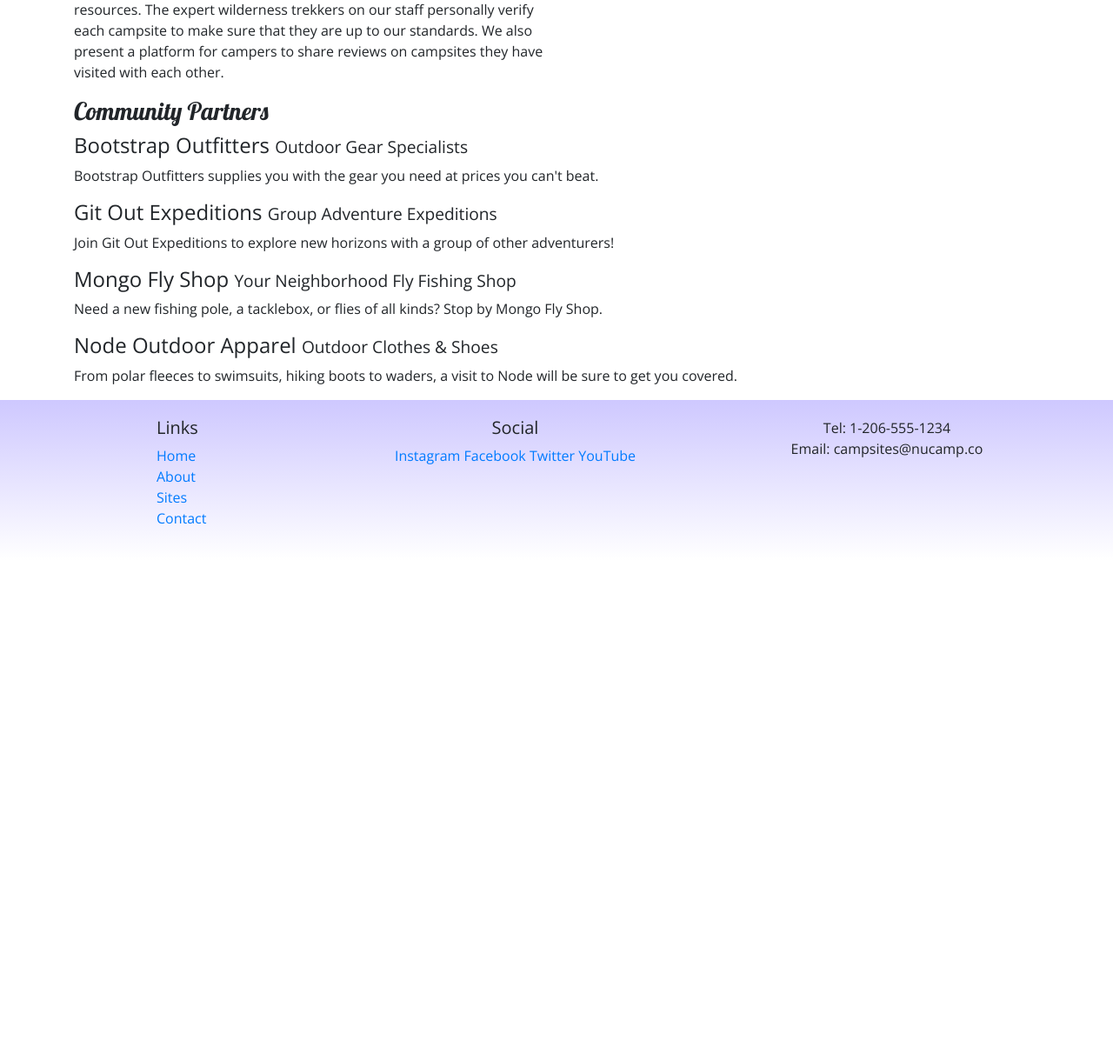
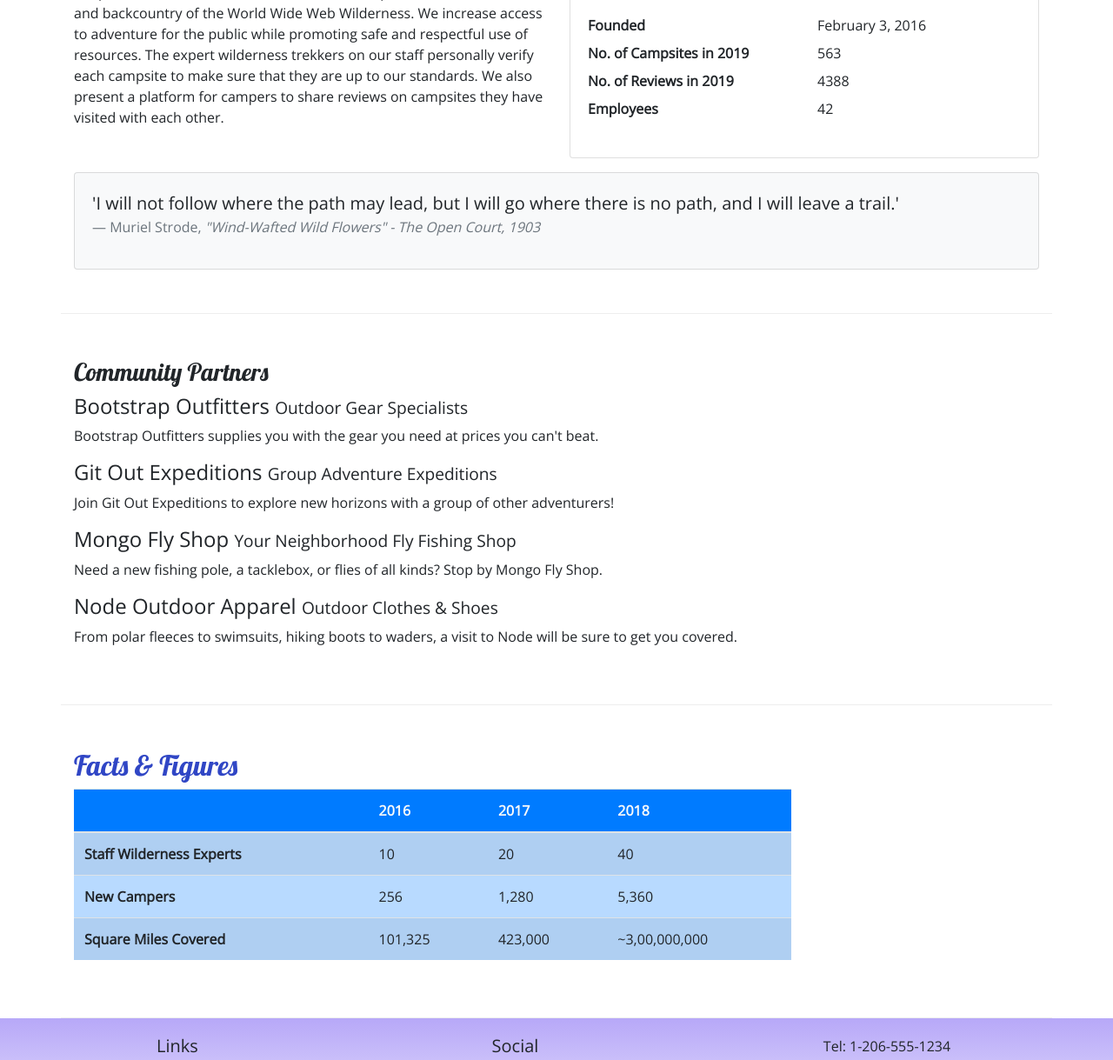
Before and after one commit to Mammirati15/bootstrap, a website: page aboutus.html in a window 1280 px wide. Shown: the part 443-1662 px from the top of the page at 87% size. Before the commit the page ends 1087 px from the top, so only its background shows below. Drawn offline with nearby package versions, Linux system fonts and the light colour scheme.

Commit message:
added forms, tables, images

```diff
--- a/aboutus.html
+++ b/aboutus.html
@@ -26,6 +26,9 @@
     <header class="jumbotron jumbotron-fluid">
       <div class="container">
         <div class="row">
+          <div class="col-4 col-sm-3 col-md-2 align-self-center">
+            <a href="index.html"><img src="img/logo.png" class="img-fluid" /></a>
+          </div>
           <div class="col">
             <h1>NuCamp</h1>
             <h2>a better way to camp</h2>
@@ -36,8 +39,9 @@
 
     <nav class="navbar navbar-expand-sm navbar-dark sticky-top">
       <div class="container">
+        <a class="navbar-brand" href="index.html"><img src="img/logo.png" height="30" width="30" /></a>
         <button
-          class="navbar-toggler ml-auto"
+          class="navbar-toggler"
           type="button"
           data-toggle="collapse"
           data-target="#nucampNavbar"
@@ -70,22 +74,38 @@
       </div>
     </div>
 
-
-      <div>
     <div class="container">
-          <div class="row">
+      <div class="row row-content">
         <div class="col-sm-6">
             <h3>Our Mission</h3>
-              <p>
-                We present a curated database of the best campsites in the vast
-                woods and backcountry of the World Wide Web Wilderness. We
-                increase access to adventure for the public while promoting safe
-                and respectful use of resources. The expert wilderness trekkers
-                on our staff personally verify each campsite to make sure that
-                they are up to our standards. We also present a platform for
-                campers to share reviews on campsites they have visited with
-                each other.
-              </p>
+            <p>We present a curated database of the best campsites in the vast woods and backcountry of the World Wide Web Wilderness. We increase access to adventure for the public while promoting safe and respectful use of resources. The expert wilderness trekkers on our staff personally verify each campsite to make sure that they are up to our standards. We also present a platform for campers to share reviews on campsites they have visited with  each other.</p>
+        </div>
+        <div class="col-sm-6">
+            <div class="card">
+                <h3 class="card-header bg-primary text-white">Facts At a Glance</h3>
+                <div class="card-body">
+                    <dl class="row">
+                        <dt class="col-6">Founded</dt>
+                        <dd class="col-6">February 3, 2016</dd>
+                        <dt class="col-6">No. of Campsites in 2019</dt>
+                        <dd class="col-6">563</dd>
+                        <dt class="col-6">No. of Reviews in 2019</dt>
+                        <dd class="col-6">4388</dd>
+                        <dt class="col-6">Employees</dt>
+                        <dd class="col-6">42</dd>
+                    </dl>
+                </div>
+            </div>
+        </div>
+        <div class="col">
+            <div class="card card-body bg-light mt-3">
+                <blockquote class="blockquote">
+                    <p class="mb-0">'I will not follow where the path may lead, but I will go where there is no path, and I will leave a trail.'</p>
+                    <footer class="blockquote-footer">Muriel Strode,
+                        <cite title="Source Title">"Wind-Wafted Wild Flowers" -
+                        The Open Court, 1903</cite>
+                    </footer>
+                </blockquote>
             </div>
         </div>
     </div>
@@ -93,7 +113,7 @@
 
     <div>
       <div class="container">
-          <div class="row">
+        <div class="row row-content">
           <div class="col">
             <h3>Community Partners</h3>
             <h4>
@@ -126,11 +146,48 @@
             </p>
           </div>
         </div>
+
+        <div class="row row-content">
+          <div class="col-sm-9">
+            <h2>Facts &amp; Figures</h2>
+            <div class="table-responsive">
+                  <table class="table table-striped">
+                <thead>
+                    <tr class="bg-primary text-light">
+                        <th></th>
+                        <th>2016</th>
+                        <th>2017</th>
+                        <th>2018</th>
+                    </tr>
+                    </thead>
+                <tbody class="table-primary">
+                          <tr>
+                              <th>Staff Wilderness Experts</th>
+                              <td>10</td>
+                              <td>20</td>
+                              <td>40</td>
+                          </tr>
+                          <tr>
+                              <th>New Campers</th>
+                              <td>256</td>
+                              <td>1,280</td>
+                              <td>5,360</td>
+                          </tr>
+                          <tr>
+                              <th>Square Miles Covered</th>
+                              <td>101,325</td>
+                              <td>423,000</td>
+                              <td>~3,00,000,000</td>
+                          </tr>
+                      </tbody>
+                  </table>
+              </div>
+          </div>
         </div>
       </div>
     </div>
 
-    <footer>
+    <footer class="site-footer">
       <div class="container">
         <div class="row">
           <div class="col-4 col-sm-2 offset-1">
--- a/css/styles.css
+++ b/css/styles.css
@@ -14,9 +14,9 @@ h2 {
 header h2 {
   color: #cec8ff;
 }
-footer {
-  background-image: linear-gradient(#cec8ff, white);
-  padding: 20px 0;
+.site-footer{
+  background-image: linear-gradient(#b7a8f8, white);
+  padding: 20px 0px;
 }
 
 .jumbotron {
```
Also changed, not shown: contactus.html (+6 -2 lines), index.html (+62 -26 lines), img/bootstrap-thumb.png (added), img/breadcrumb-trail-thumb.jpg (added), img/breadcrumb-trail.jpg (added), img/chrome-river-thumb.jpg (added), img/chrome-river.jpg (added), img/logo.png (added), img/react-lake-thumb.jpg (added), img/react-lake.jpg (added). Lines whose indentation alone changed are shown as unchanged.
